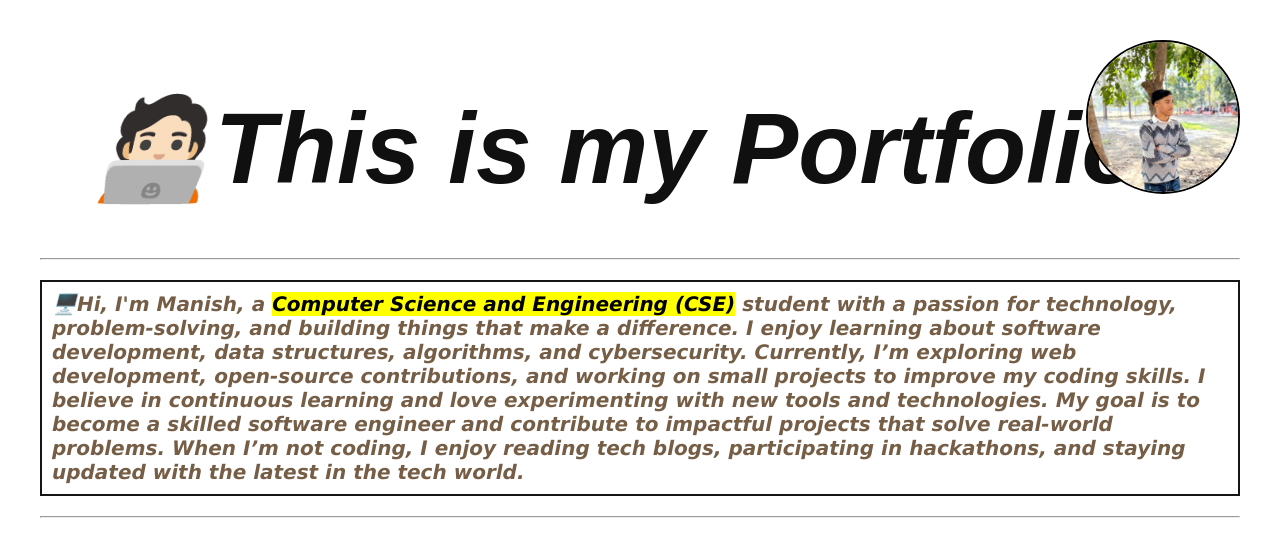
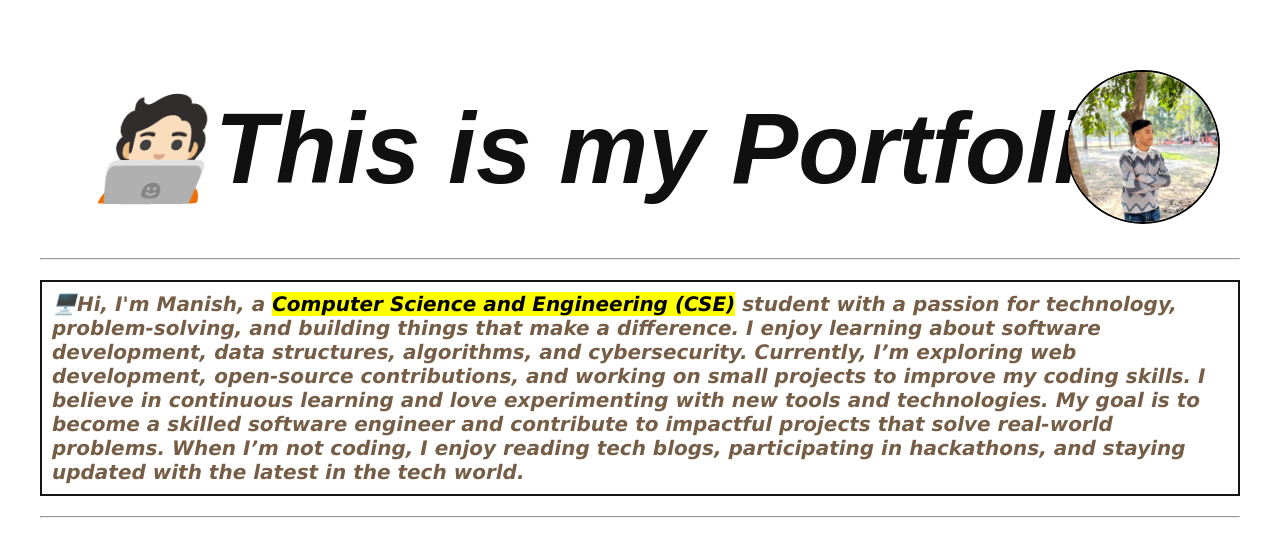
Before and after one commit to Manishcoder520/My-Portfolio, a plain HTML site: page index.html in a window 1280 px wide. Shown: the top 548 px of the page. Drawn offline with Linux system fonts and the light colour scheme.

Commit message:
Add files via upload

```diff
--- a/index.html
+++ b/index.html
@@ -14,8 +14,8 @@
 
     .top-right-photo {
       position: absolute;
-      top: 40px;
-      right: 40px;
+      top: 70px;
+      right: 60px;
       width: 150px;
       height: 150px;
       border-radius: 50%;
```
